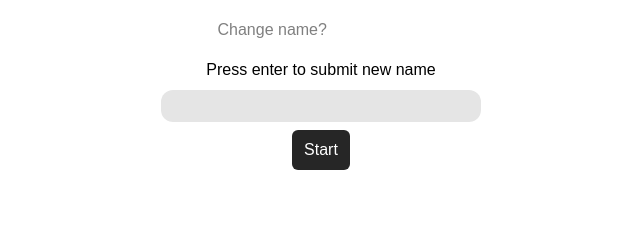
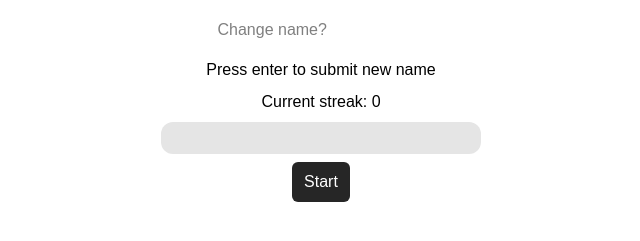
Before and after one commit to editid0/clarity-game, a Flask app: template rewrite/templates/game.html in a window 1280 px wide. Shown: the part 134-375 px from the top of the page, without its empty margins (319-959 px from the left). Run offline with Flask 3, Linux system fonts and the light colour scheme; the template is opened without the code that fills it, so the values that code supplies are empty; style sheets or scripts are compiled from the project's sources.

Commit message:
Add streaks to the game

```diff
--- a/rewrite/templates/game.html
+++ b/rewrite/templates/game.html
@@ -43,6 +43,7 @@
         <input type="text" name="rename" id="renamer" placeholder="Change name?"
             class="dark:bg-neutral-800 p-2 rounded-md">
         <p>Press enter to submit new name</p>
+        <p id="streak"></p>
     </div>
     <div id="playerlist"
         class="bg-neutral-200 dark:bg-neutral-800 rounded-xl w-1/4 min-w-[5cm] max-w-[30cm] h-fit mx-auto p-4 *:bg-neutral-300 dark:*:bg-neutral-700 *:m-2 *:p-2 *:rounded-lg *:text-center *:w-full flex flex-col items-center justify-center">
@@ -65,6 +66,7 @@
     const chatbox = document.getElementById('chatbox')
     const chatinput = document.getElementById('chatinput')
     const notif = document.getElementById('notif')
+    const streak = document.getElementById('streak');
 
     const game_data_str = `{{ game | tojson | safe}}`
     var time_left_notif = 0;
@@ -82,10 +84,11 @@
             "text": "Communicate using this chat, maybe don't give hints?"
         },
     ];
-    renderChats();
-
+    var current_streak = 0;
     var current_round = 1;
     var current_step = 0;
+
+    renderChats();
 
     const blurlevel = {
         0: 4,
@@ -123,6 +126,11 @@
             socket.emit('rename', { 'id': getCookie('user_id'), 'game': game_data.id, name: e.target.value })
         }
     })
+
+    function updateStreak() {
+        streak.innerText = 'Current streak: ' + current_streak;
+    }
+    updateStreak();
 
     function importUsersToUserMap() {
         var players = game_data.players;
@@ -273,8 +281,11 @@
             if (window['current_round'] > game_data.rounds) {
                 goToScores();
             }
+            if (current_step === 0) {
+                current_streak++;
+                updateStreak();
+            }
             current_step = 0;
-            console.log('correct')
             showImage();
         } else {
             current_step++;
@@ -291,6 +302,8 @@
                 last_letter = data.end;
             }
             showImage();
+            current_streak = 0;
+            updateStreak();
         }
     })
 
```
